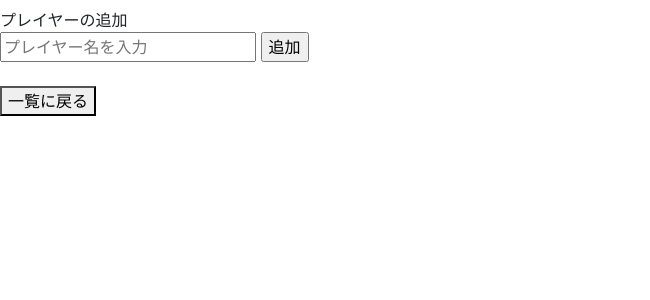
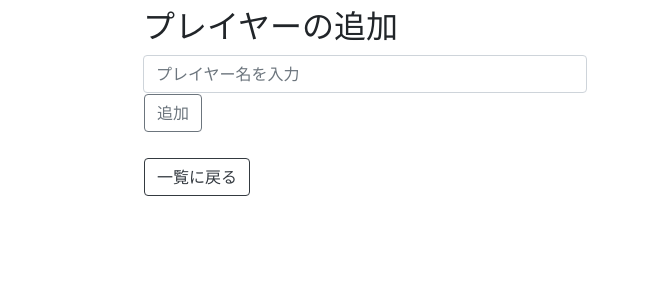
Before and after one commit to YuukiHayashi0510/RecCount, a Flask app: page /add in a window 1280 px wide. Shown: the part 61-361 px from the top of the page, without its empty margins (0-650 px from the left). Run offline with Flask 2, Linux system fonts and the light colour scheme; some libraries are stand-ins or nearby versions.

Commit message:
デザインbootstrap

```diff
--- a/app.py
+++ b/app.py
@@ -1,3 +1,4 @@
+from audioop import reverse
 from itertools import count
 from flask import Flask, render_template, request, url_for, redirect
 import pandas as pd
@@ -15,10 +16,11 @@ def saveCSV(array):
     players_df = pd.DataFrame(array, columns=column_names)
     players_df.to_csv('./csv/players.csv', index=False)
 
-# todo一覧画面
+# 一覧画面
 
 @app.route('/', methods=['GET', 'POST'])
 def main():
+    players.sort(reverse=True, key=lambda players:players[2])
     if request.method == 'GET':
         return render_template('main.html', players=players)
     else:
--- a/csv/players.csv
+++ b/csv/players.csv
@@ -1,10 +1,11 @@
 date,player,score
-2022-02-05,りんりん,0
 2022-02-05,だいき,0
 2022-02-05,なつみん,0
+2022-02-05,はるか,0
+2022-02-05,びんちゃん,0
+2022-02-05,まあみ,0
 2022-02-05,よっしー,0
-2022-02-05,まあみ,0
+2022-02-05,りんりん,0
 2022-02-05,たつき,0
+2022-02-05,あゆゆ,0
 2022-02-05,たいぴー,0
-2022-02-05,はるか,0
-2022-02-05,あゆゆ,0
--- a/static/css/style.css
+++ b/static/css/style.css
@@ -11,6 +11,7 @@ header h1 {
     margin-left: 10vw;
 }
 
+/* main.html */
 table.score-board {
     width: 60%;
 }
@@ -34,3 +35,21 @@ table.score-board {
 .btn {
     margin: 1px;
 }
+
+/* add.html */
+.container.add-box {
+    margin-left: 10vw;
+}
+
+input.name-form {
+    width: 40%;
+}
+
+/* update.html */
+.container.update-box{
+    margin-left: 10vw;
+}
+
+.container.update-box.form-control{
+    width: 40%;
+}
--- a/templates/add.html
+++ b/templates/add.html
@@ -1,10 +1,13 @@
 {% extends 'layout.html' %}
 
 {% block content %}
-<div>プレイヤーの追加</div>
-<form method="post">
-  <input type="text" name="new_player" placeholder="プレイヤー名を入力">
-  <input type="submit" value="追加">
-</form>
-<br><button onclick="location.href='/'">一覧に戻る</button>
+<div class="container add-box">
+  <h2>プレイヤーの追加</h2>
+  <form method="post">
+    <input type="text" name="new_player" placeholder="プレイヤー名を入力" class="form-control name-form">
+    <input type="submit" value="追加" class="btn btn-outline-secondary">
+  </form>
+  <br><button onclick="location.href='/'" class="btn btn-outline-dark">一覧に戻る</button>
+</div>
+
 {% endblock %}
```
Also changed, not shown: templates/update.html (+9 -6 lines).
